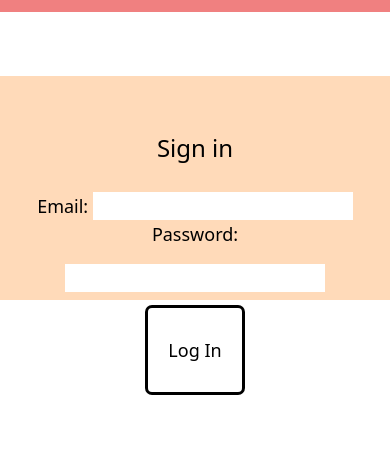
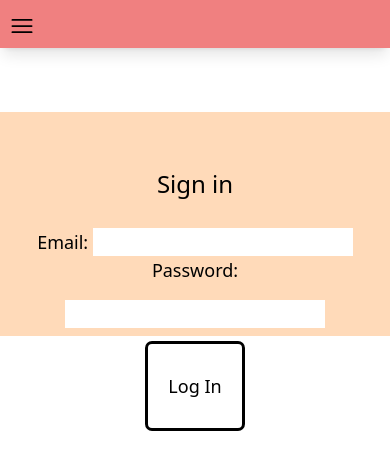
Before and after one commit to zamarz/ideal-telegram, a Next.js app: page /sign-in in a window 390 px wide. Shown: the top 470 px of the page. Built offline with nearby package versions, Linux system fonts and the light colour scheme; no server answers.

Commit message:
Stlyed Navbar

```diff
--- a/app/my-list/page.jsx
+++ b/app/my-list/page.jsx
@@ -92,13 +92,14 @@ const MyBookList = () => {
         </div>
       ) : (
         <div>
-          <Image
+          {/* <Image
             src="https://raw.githubusercontent.com/zamarz/ideal-telegram/f0a70526b762df20af6aa034af7505815971f8f1/public/assets/icons/bookstack.svg"
             alt="logo"
             width={30}
             height={30}
-            className="object-contain"
-          />
+            layout="responsive"
+            className="object-contain w-30 h-30"
+          /> */}
         </div>
       )}
     </section>
--- a/components/Loading.jsx
+++ b/components/Loading.jsx
@@ -4,7 +4,7 @@ const Loading = () => {
   return (
     <div className="flex justify-center">
       <div
-        class="animate-spin inline-block w-6 h-6 border-[3px] border-current border-t-transparent text-pink2 rounded-full"
+        className="animate-spin inline-block w-6 h-6 border-[3px] border-current border-t-transparent text-pink2 rounded-full"
         role="status"
         aria-label="loading"
       >
--- a/components/Nav.jsx
+++ b/components/Nav.jsx
@@ -9,9 +9,91 @@ const Nav = () => {
   const user = useUserAuth();
 
   return (
-    <nav className="flex-between w-full mb-16 pt-3 bg-pink1 font-medium">
+    <nav className="relative flex w-full items-center justify-between bg-pink1 py-2 text-neutral-600 shadow-lg hover:text-neutral-700 focus:text-neutral-700 dark:bg-neutral-600 dark:text-neutral-200 md:flex-wrap md:justify-start flex-between w-full mb-16 pt-3 font-medium">
+      <button
+        className="block border-0 bg-transparent px-2 text-neutral-500 hover:no-underline hover:shadow-none focus:no-underline focus:shadow-none focus:outline-none focus:ring-0 dark:text-neutral-200 lg:hidden"
+        type="button"
+        data-te-collapse-init
+        data-te-target="#navbarSupportedContent1"
+        aria-controls="navbarSupportedContent1"
+        aria-expanded="false"
+        aria-label="Toggle navigation"
+      >
+        <span className="[&>svg]:w-7">
+          <svg
+            xmlns="http://www.w3.org/2000/svg"
+            viewBox="0 0 24 24"
+            fill="currentColor"
+            className="h-7 w-7"
+          >
+            <path
+              fillRule="evenodd"
+              d="M3 6.75A.75.75 0 013.75 6h16.5a.75.75 0 010 1.5H3.75A.75.75 0 013 6.75zM3 12a.75.75 0 01.75-.75h16.5a.75.75 0 010 1.5H3.75A.75.75 0 013 12zm0 5.25a.75.75 0 01.75-.75h16.5a.75.75 0 010 1.5H3.75a.75.75 0 01-.75-.75z"
+              clipRule="evenodd"
+            />
+          </svg>
+        </span>
+      </button>
       {user.user ? (
-        <div className="sm:flex hidden px-20 py-10 space-y-15 space-x-14 ml-30 place-content-center">
+        <div>
+          <div
+            className="!visible hidden flex-grow basis-[100%] items-center lg:!flex lg:basis-auto"
+            id="navbarSupportedContent1"
+            data-te-collapse-item
+          >
+            <div className="mb-4 ml-2 mr-5 mt-3 flex items-center text-neutral-900 hover:text-neutral-900 focus:text-neutral-900 dark:text-neutral-200 dark:hover:text-neutral-400 dark:focus:text-neutral-400 lg:mb-0 lg:mt-0">
+              <Link href="/">
+                <Image
+                  src="https://raw.githubusercontent.com/zamarz/ideal-telegram/f0a70526b762df20af6aa034af7505815971f8f1/public/assets/icons/bookstack.svg"
+                  alt="logo"
+                  width={30}
+                  height={30}
+                  className="object-contain"
+                  loading="lazy"
+                />
+              </Link>
+            </div>
+            <ul
+              className="list-style-none mr-auto flex flex-col pl-0 lg:flex-row"
+              data-te-navbar-nav-ref
+            >
+              <li className="mb-4 lg:mb-0 lg:pr-2" data-te-nav-item-ref>
+                <a
+                  className="text-neutral-500 transition duration-200 hover:text-neutral-700 hover:ease-in-out focus:text-neutral-700 disabled:text-black/30 motion-reduce:transition-none dark:text-neutral-200 dark:hover:text-neutral-300 dark:focus:text-neutral-300 lg:px-2 [&.active]:text-black/90 dark:[&.active]:text-zinc-400"
+                  href="/"
+                  data-te-nav-link-ref
+                >
+                  {" "}
+                  Home
+                </a>
+              </li>
+              <li className="mb-4 lg:mb-0 lg:pr-2" data-te-nav-item-ref>
+                <a
+                  className="text-neutral-500 transition duration-200 hover:text-neutral-700 hover:ease-in-out focus:text-neutral-700 disabled:text-black/30 motion-reduce:transition-none dark:text-neutral-200 dark:hover:text-neutral-300 dark:focus:text-neutral-300 lg:px-2 [&.active]:text-black/90 dark:[&.active]:text-neutral-400"
+                  href="/my-list"
+                  data-te-nav-link-ref
+                >
+                  {" "}
+                  My Book List
+                </a>
+              </li>
+              <li className="mb-4 lg:mb-0 lg:pr-2" data-te-nav-item-ref>
+                <p>
+                  {user.user.displayName
+                    ? user.user.displayName
+                    : user.user.email}{" "}
+                  is currently signed in
+                </p>{" "}
+              </li>
+              <li className="mb-4 lg:mb-0 lg:pr-2" data-te-nav-item-ref>
+                <button type="button" className="outline_btn" onClick={logOut}>
+                  Sign Out
+                </button>
+              </li>
+            </ul>
+          </div>
+
+          {/* <div className="sm:flex hidden px-20 py-10 space-y-15 space-x-14 ml-30 place-content-center">
           <div className="flex gap-2 flex-center md:gap-5">
             <Link href="/">
               <Image
@@ -24,7 +106,7 @@ const Nav = () => {
             </Link>
           </div>
           <div className="flex gap-3 md:gap-5">
-            <Link href="/">Home</Link>
+
           </div>
           <div className="flex gap-3 md:gap-5">
             <Link href="/my-list">My Book List</Link>
@@ -40,6 +122,7 @@ const Nav = () => {
               Sign Out
             </button>
           </div>
+        </div> */}
         </div>
       ) : (
         <div className="sm:flex hidden px-20 py-10 space-y-15 space-x-14 ml-30 place-content-center">
```
